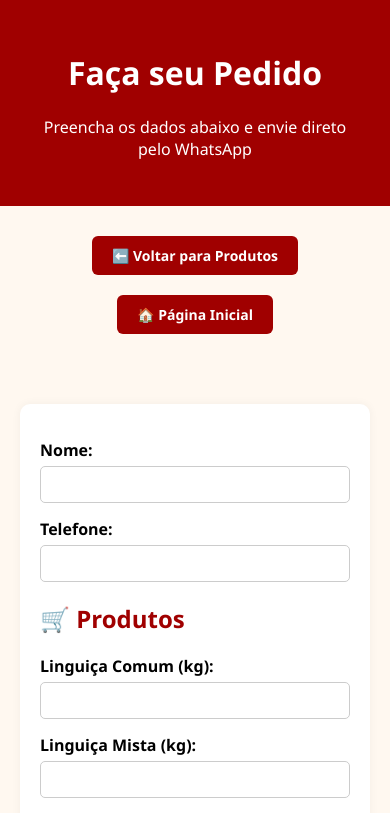
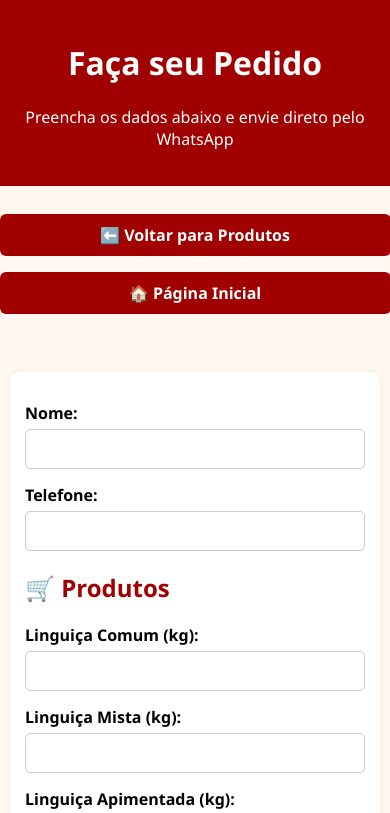
Before and after one commit to CarlosBaptista-soares/acougue-do-chorao, a plain HTML site: page pedido.html in a window 390 px wide. Shown: the top 813 px of the page. Drawn offline with Linux system fonts and the light colour scheme.

Commit message:
Add files via upload

```diff
--- a/pedido.html
+++ b/pedido.html
@@ -83,6 +83,36 @@
       color: #666;
     }
 
+    @media (max-width: 600px) {
+      header {
+        padding: 20px;
+        font-size: 16px;
+      }
+      .navegacao {
+        display: flex;
+        flex-direction: column;
+        align-items: center;
+      }
+      .btn-voltar {
+        width: 90%;
+        margin: 8px 0;
+        font-size: 16px;
+      }
+      main {
+        padding: 10px;
+      }
+      form {
+        padding: 15px;
+      }
+      input, select, textarea {
+        font-size: 16px;
+      }
+      .btn-whatsapp {
+        width: 100%;
+        font-size: 18px;
+        padding: 14px;
+      }
+    }
   </style>
 </head>
 <body>
@@ -164,12 +194,16 @@
       if (apimentada > 0) produtos += `Linguiça Apimentada: ${apimentada}kg\n`;
       if (rojao > 0) produtos += `Rojão: ${rojao} unidades\n`;
 
-      const texto = `Olá, meu nome é ${nome}.\nQuero fazer um pedido com os seguintes itens:\n${produtos}\nEmbalagem: ${embalagem}\nData de entrega: ${data}\nEndereço: ${endereco}\nForma de pagamento: ${pagamento}\nTelefone: ${telefone}\nObservações: ${mensagem}`;
+      const texto = `Olá, meu nome é ${nome}.\nQuero fazer um pedido com os seguintes itens:\n${produtos}\nData de entrega: ${data}\nEndereço: ${endereco}\nForma de pagamento: ${pagamento}\nTelefone: ${telefone}\nObservações: ${mensagem}`;
 
       const url = `https://wa.me/5514996444771?text=${encodeURIComponent(texto)}`;
       window.open(url, '_blank');
 
       alert("✅ Pedido enviado com sucesso!");
+
+      setTimeout(() => {
+        window.location.href = "index.html";
+      }, 2000);
     }
   </script>
 
```
